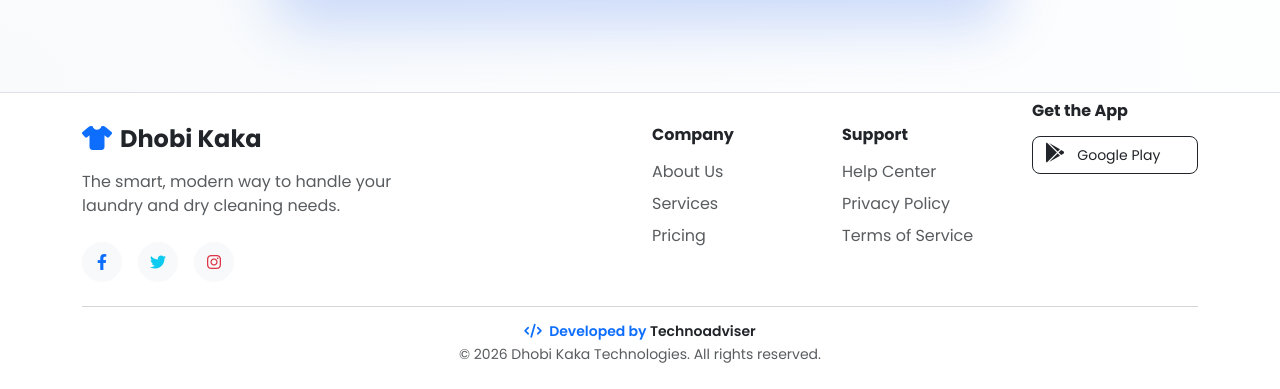
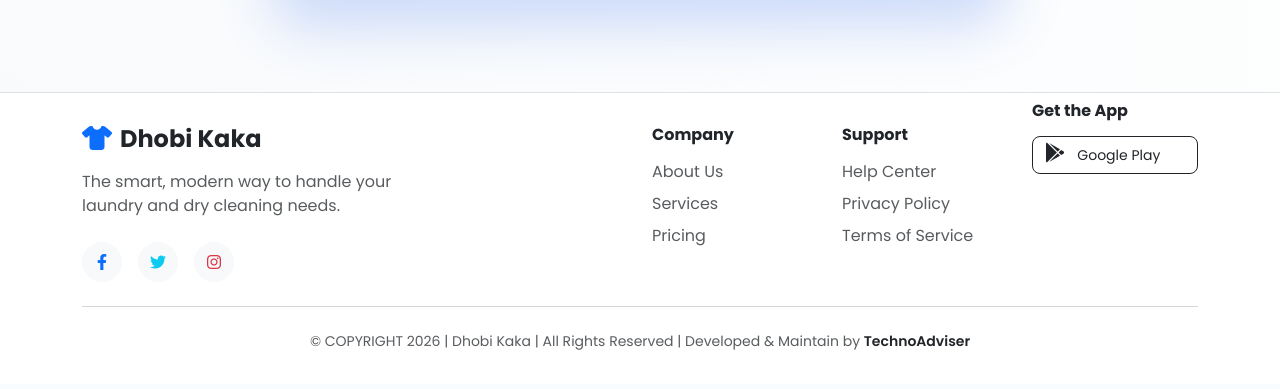
Before and after one commit to harshil-dev31/laundry-pro, a Django app: page / in a window 1280 px wide. Shown: the part 5273-5662 px from the top of the page. After the commit the page ends 5623 px from the top, so only its background shows below. Run offline with Django 5.2, Linux system fonts and the light colour scheme; tables that the repository leaves empty hold one stand-in row (values such as "Sample post").

Commit message:
Update footer copyright details into a single elegant line as requested

```diff
--- a/orders/templates/orders/public_home.html
+++ b/orders/templates/orders/public_home.html
@@ -4007,13 +4007,8 @@
                 </div>
             </div>
             <hr class="mt-4 mb-3 text-muted opacity-25">
-            <div class="text-center text-muted small">
-                <span class="d-block fw-semibold text-primary" style="margin-top: 2px; line-height: 1.2;">
-                    <i class="fa-solid fa-code me-1"></i> Developed by <a href="https://www.technoadviser.com"
-                        target="_blank" rel="noopener noreferrer"
-                        class="text-dark text-decoration-none">Technoadviser</a>
-                </span>
-                <span class="d-block mt-1">&copy; 2026 Dhobi Kaka Technologies. All rights reserved.</span>
+            <div class="text-center text-muted small py-2">
+                <span>&copy; COPYRIGHT 2026 | Dhobi Kaka | All Rights Reserved | Developed & Maintain by <a href="https://www.technoadviser.com" target="_blank" rel="noopener noreferrer" class="text-dark text-decoration-none fw-semibold">TechnoAdviser</a></span>
             </div>
         </div>
     </footer>
```
